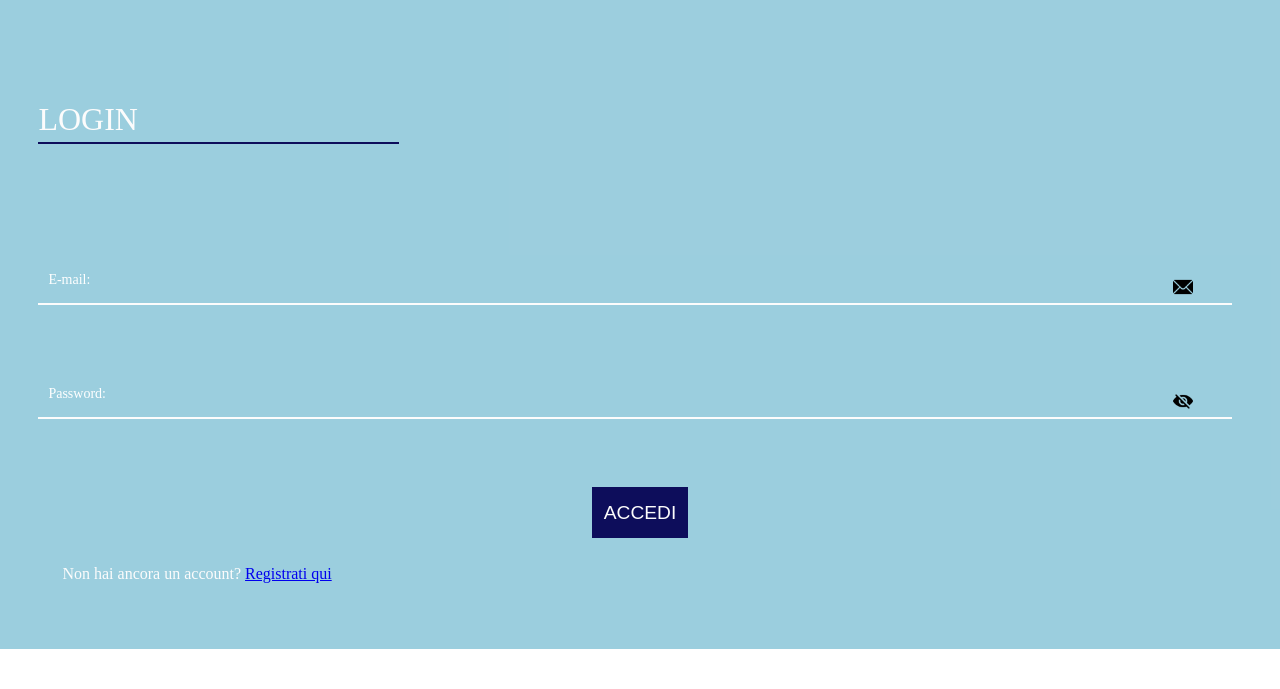
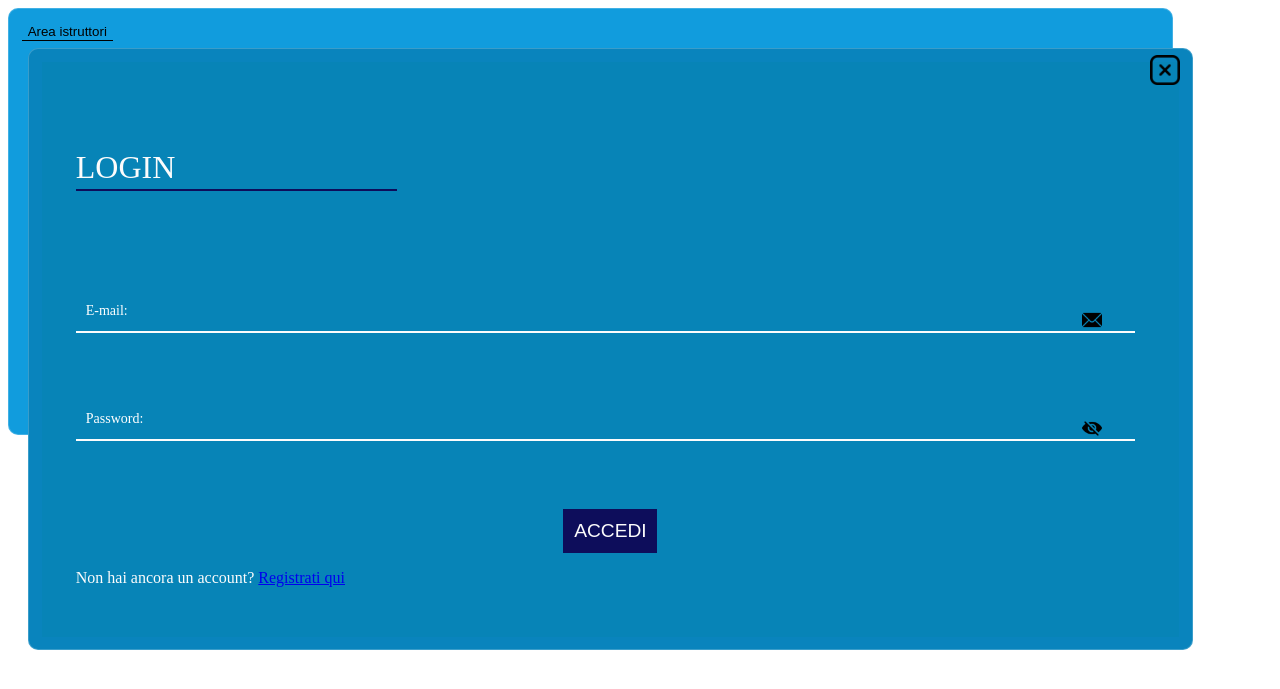
Before and after one commit to Puls02/Ade_Sporting_Club, a PHP site: page /login_registrazione/login.html in a window 1280 px wide. Shown: the top 689 px of the page. Run offline with PHP 8.4, Linux system fonts and the light colour scheme.

Commit message:
popup funzionante dalla pagina attivita

```diff
--- a/js/login.js
+++ b/js/login.js
@@ -1,10 +1,12 @@
 //Apro il menù laterale
+/*
 const show_menu= document.querySelector('.person');
 const nav=document.querySelector('.login_menu');
 
 show_menu.onclick=()=>{
     nav.classList.toggle("show");
 };
+*/
 
 // Attivo la funzione
 window.onload = function() {
--- a/login_registrazione/login.html
+++ b/login_registrazione/login.html
@@ -3,21 +3,82 @@
 <head>
     <meta charset="UTF-8">
     <meta name="viewport" content="width=device-width, initial-scale=1.0">
+    <title>Document</title>
+    <link rel="StyleSheet" href="../Style/login.css">
+    <script src="../js/login.js" defer></script>
+    <style>
+        /* Stile generale per il contenitore della pagina di login */
+        /*
+        body {
+          background-repeat: no-repeat;
+         background-attachment: fixed;
+         background-size: cover;
+         background-image: url('immagini/login/pratologin.jpg');
+         background-position: top;
+         background-color: rgba(10, 96, 209, 0.3);
+         width: 100%;
+         height: 100%;
+         font-family: Arial, Helvetica;
+         letter-spacing: 0.02em;
+          font-weight: 400;
+         -webkit-font-smoothing: antialiased;
+         overflow-x: hidden;
+        }
+        */
+        body {
+            overflow-x: hidden;
+            background: transparent;
+        }
+        .boxx {
+            position: relative;
+            margin: 0;
+        }
+        .switch {
+            z-index: 4;
+            position: absolute;
+            margin-top: 0;
+            min-width: 90%;
+            min-height: 50vh;
+            background: rgba(17, 156, 221); /* Sfondo semi-trasparente */
+            backdrop-filter: blur(10px); /* Effetto sfocatura */
+            border-radius: 10px; /* Bordi arrotondati */
+            border: 1px solid rgba(255, 255, 255, 0.2); /* Bordo semi-trasparente */
+            padding: 1%;
+        }
+        .container {
+            position: absolute;
+            padding: 1%;
+            margin-top: 40px;
+            margin-left: 20px;
+            width: auto;
+            min-width: 90%;
+            min-height: 300px;
+            background: rgba(9, 132, 189); /* Sfondo semi-trasparente */
+            backdrop-filter: blur(10px); /* Effetto sfocatura */
+            border-radius: 10px; /* Bordi arrotondati */
+            border: 1px solid rgba(255, 255, 255, 0.2); /* Bordo semi-trasparente */
+            z-index: 5;
+            color: black;
+        }
 
-    <link rel="icon" type="image/png" sizes="32x32" href="../immagini/logo/favicon.png">
-    <title>Login</title>
-
-    <link rel="StyleSheet" href="../Style/utility.css">
-    <link rel="StyleSheet" href="../Style/navbar.css">
-    <link rel="StyleSheet" href="../Style/login.css">
-
-    <script src="../js/login.js" defer></script>
-
+        .istruttore {
+            display: none;
+        }
+        button {
+            cursor: pointer;
+            background: transparent;
+            color: rgb(0, 0, 0);
+            border: none;
+            border-bottom: 1px solid rgb(0, 0, 0);
+        }
+    </style>
 </head>
 <body>
-    <!-- gestire login degli istruttori -->
+    <div class="boxx">
+        <div class="container cliente">
             <form action="" method="post" name="log" id="popup" class="formlogin"> <!-- importante per i comportamenti automatici del form -->
-        <h1 class="title">LOGIN</h1>
+                <h1 class="title">login</h1>
+                <img src="immagini/login/close.png"  alt="x per chiudere" class="close" id="closeButton">
                 <div class="box">
                     <input id="mail" type="email" class="field" name="indirizzomail" size="30" maxlength="30" required>
                     <label for="mail" class="labellogin">E-mail: </label>
@@ -29,7 +90,67 @@
                     <img src="../immagini/login/hidden.png" alt="Mostra/Nascondi password" class="password-toggle" onclick="togglePasswordVisibility()">
                 </div>
                 <input class="loginbutton" type="submit" value="Accedi">
-        <p>Non hai ancora un account? <a id="popupLink" href="registration.php">Registrati qui</a></p>
+                <p>Non hai ancora un account? <a id="linkToClosePopup" href="Struttura.html">Registrati qui</a></p>
             </form>
+        </div>
+        <div class="container istruttore">
+            <form action="" method="post" name="log" id="popup" class="formlogin"> <!-- importante per i comportamenti automatici del form -->
+                <h1 class="title">login</h1>
+                <a id="linkToClosePopup" href="Attivita.html"><img src="immagini/login/close.png"  alt="x per chiudere" class="close" id="closeButton"></a>
+                <div class="box">
+                    <input id="id" type="text" class="field" name="id" size="30" maxlength="30" required>
+                    <label for="id" class="labellogin">ID: </label>
+                    <img class="imagelogin" src="../immagini/login/mail.png" alt="icona mail">
+                </div>
+                <div class="box">
+                    <input type="password" id="password" class="field" name="password" size="15" maxlength="15" required>
+                    <label for="password" class="labellogin">Password: </label>
+                    <img src="../immagini/login/hidden.png" alt="Mostra/Nascondi password" class="password-toggle" onclick="togglePasswordVisibility()">
+                </div>
+                <input class="loginbutton" type="submit" value="Accedi">
+            </form>
+        </div>
+        <div class="switch">
+            <button id="buttonSwitch">Area istruttori</button>
+        </div>
+    </div>
+
+    <script>
+        /* per gestire los cambio delle pagine */
+        document.getElementById('buttonSwitch').addEventListener('click', function() {
+            var clientiSection = document.querySelector('.cliente');
+            var istruttoriSection = document.querySelector('.istruttore');
+            var btn = document.getElementById('buttonSwitch');
+
+            // Controlla quale sezione è attiva e cambia di conseguenza
+            if (clientiSection.style.display !== 'none') {
+                clientiSection.style.display = 'none';
+                istruttoriSection.style.display = 'block';
+                btn.textContent = 'Passa a Clienti';
+            } else {
+                istruttoriSection.style.display = 'none';
+                clientiSection.style.display = 'block';
+                btn.textContent = 'Passa a Istruttori';
+            }
+        });
+
+        /* per chiudere il popup */
+        document.getElementById('closeButton').addEventListener('click', function() {
+            window.parent.postMessage('closePopup', '*'); // Comunica al genitore di chiudere il popup
+        });
+
+        /* per gestire i link */
+        document.addEventListener('DOMContentLoaded', function() {
+            var linkToClosePopup = document.getElementById('linkToClosePopup');
+            linkToClosePopup.addEventListener('click', function(event) {
+                event.preventDefault(); // Previeni il comportamento predefinito del link
+                window.parent.postMessage('closePopup', '*'); // Comunica al genitore di chiudere il popup
+                var targetURL = linkToClosePopup.getAttribute('href'); // Ottieni l'URL di destinazione dal link
+                setTimeout(function() {
+                    window.parent.location.href = targetURL; // Reindirizza alla pagina specificata nel link utilizzando la finestra genitore
+                }, 400); // Aspetta 400 millisecondi prima di reindirizzare per permettere la chiusura del popup
+            });
+        });
+    </script>
 </body>
 </html>
```
Also changed, not shown: Attivita.html (+15 -5 lines), Style/popup.css (+3 -30 lines), js/navbar.js (+7 -0 lines), 1 other file. Lines whose indentation alone changed are shown as unchanged.
